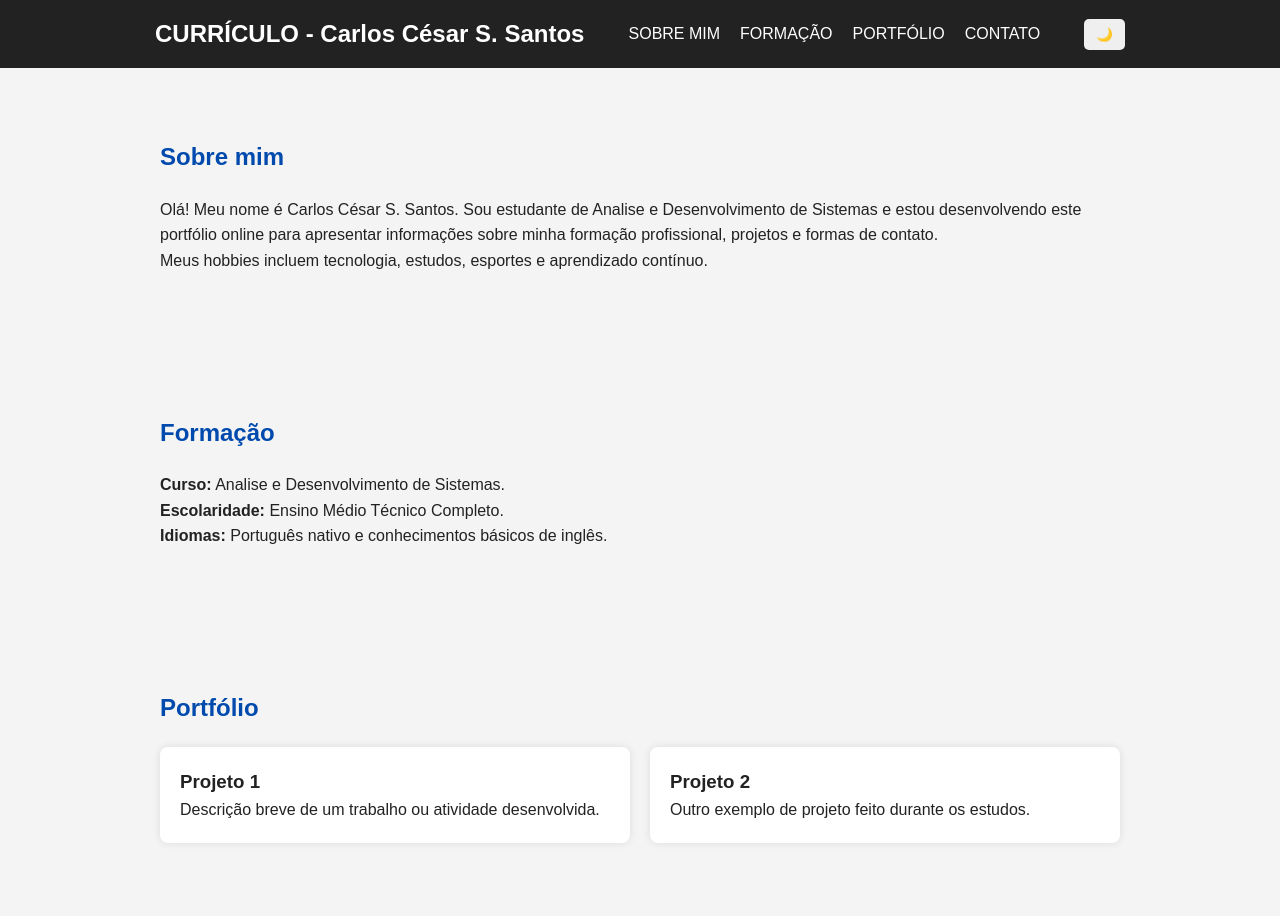
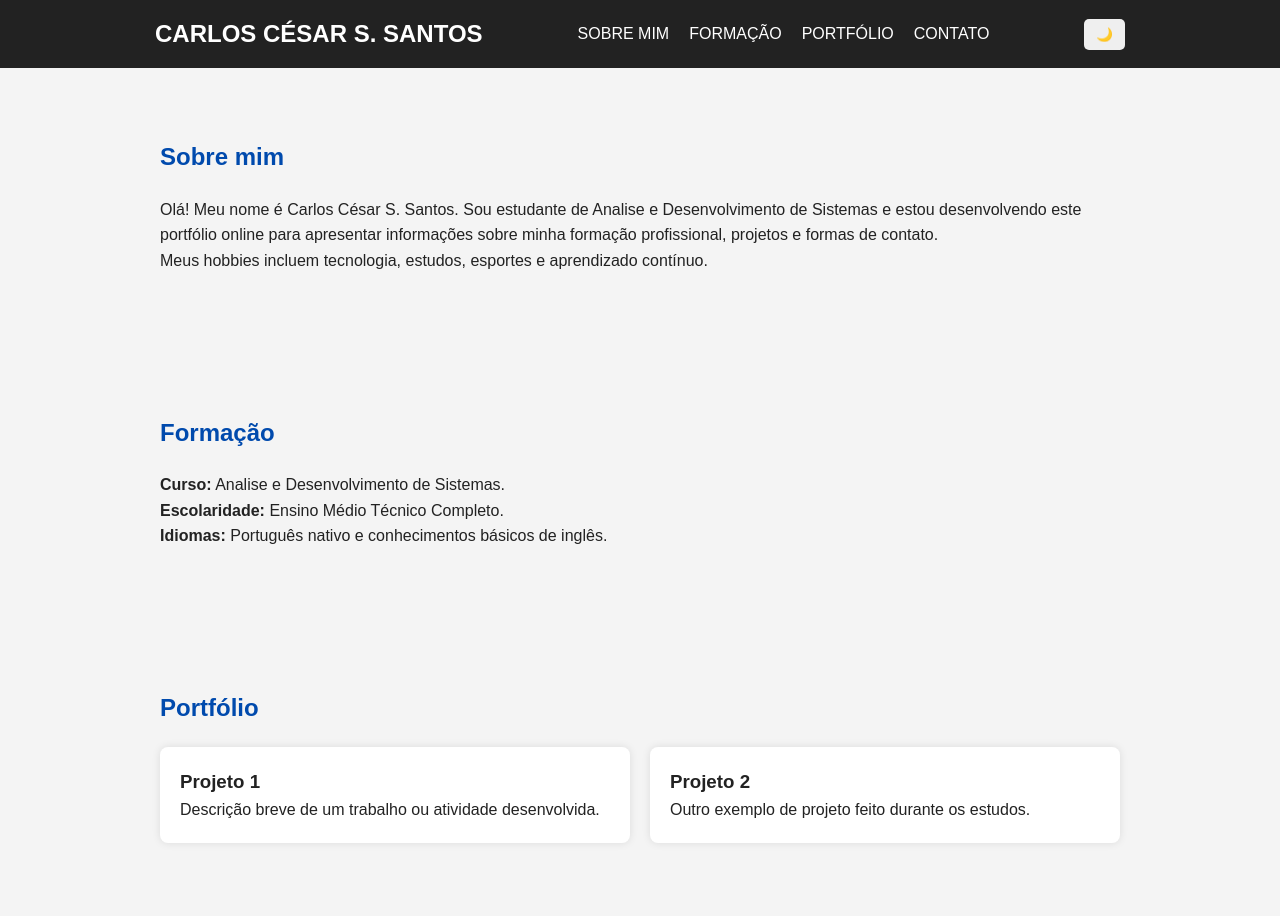
Before and after one commit to carlossapucaia2004-ctrl/trab1, a plain HTML site: page index.html in a window 1280 px wide. Shown: the top 916 px of the page. Drawn offline with Linux system fonts and the light colour scheme.

Commit message:
Update index.html

```diff
--- a/index.html
+++ b/index.html
@@ -10,7 +10,9 @@
 
   <header>
     <nav class="menu">
-      <h1>CURRÍCULO - Carlos César S. Santos</h1>
+      <h1>CARLOS CÉSAR S. SANTOS</h1>
+
+
 
       <ul id="lista-menu">
         <li><a href="#sobre">SOBRE MIM</a></li>
```
